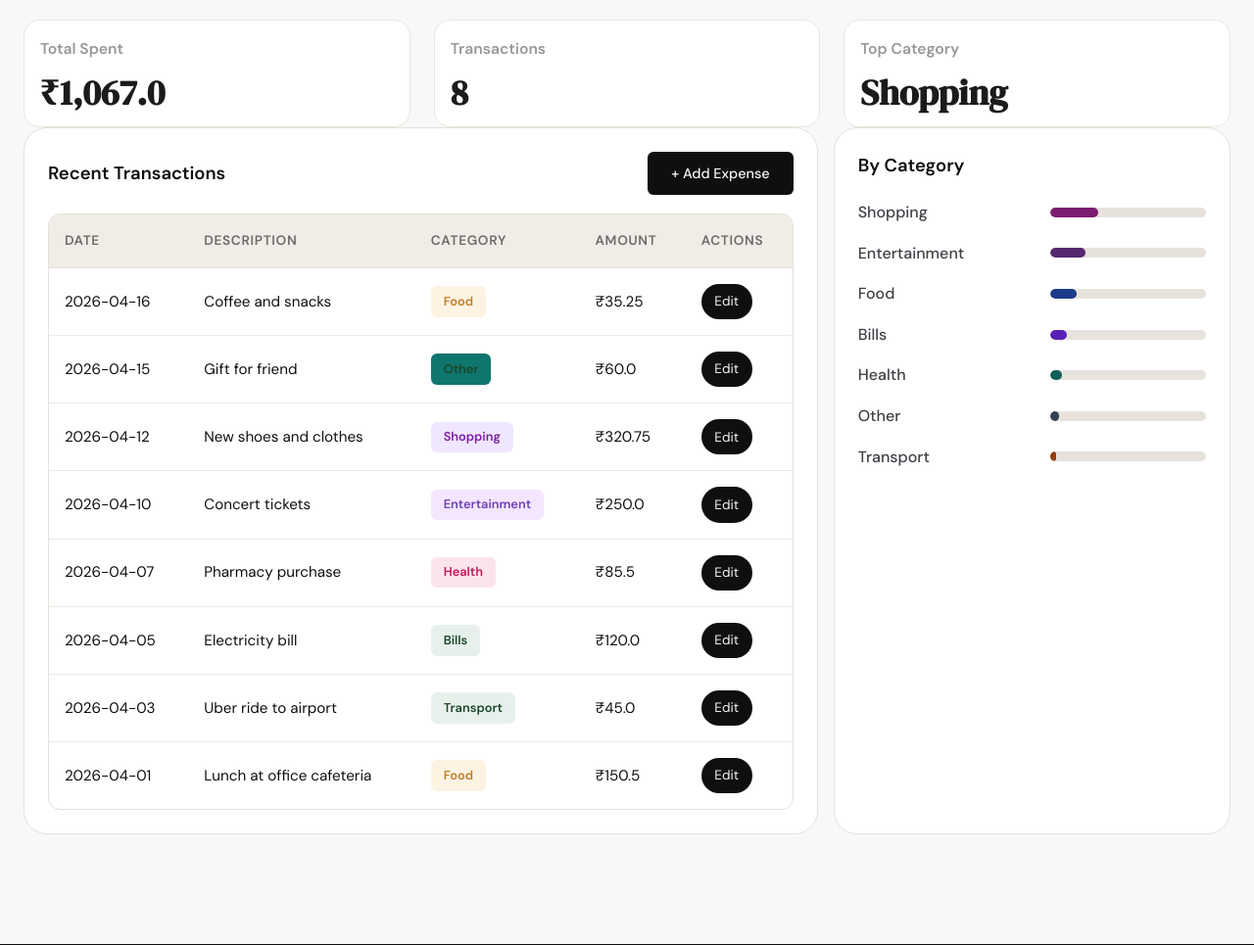
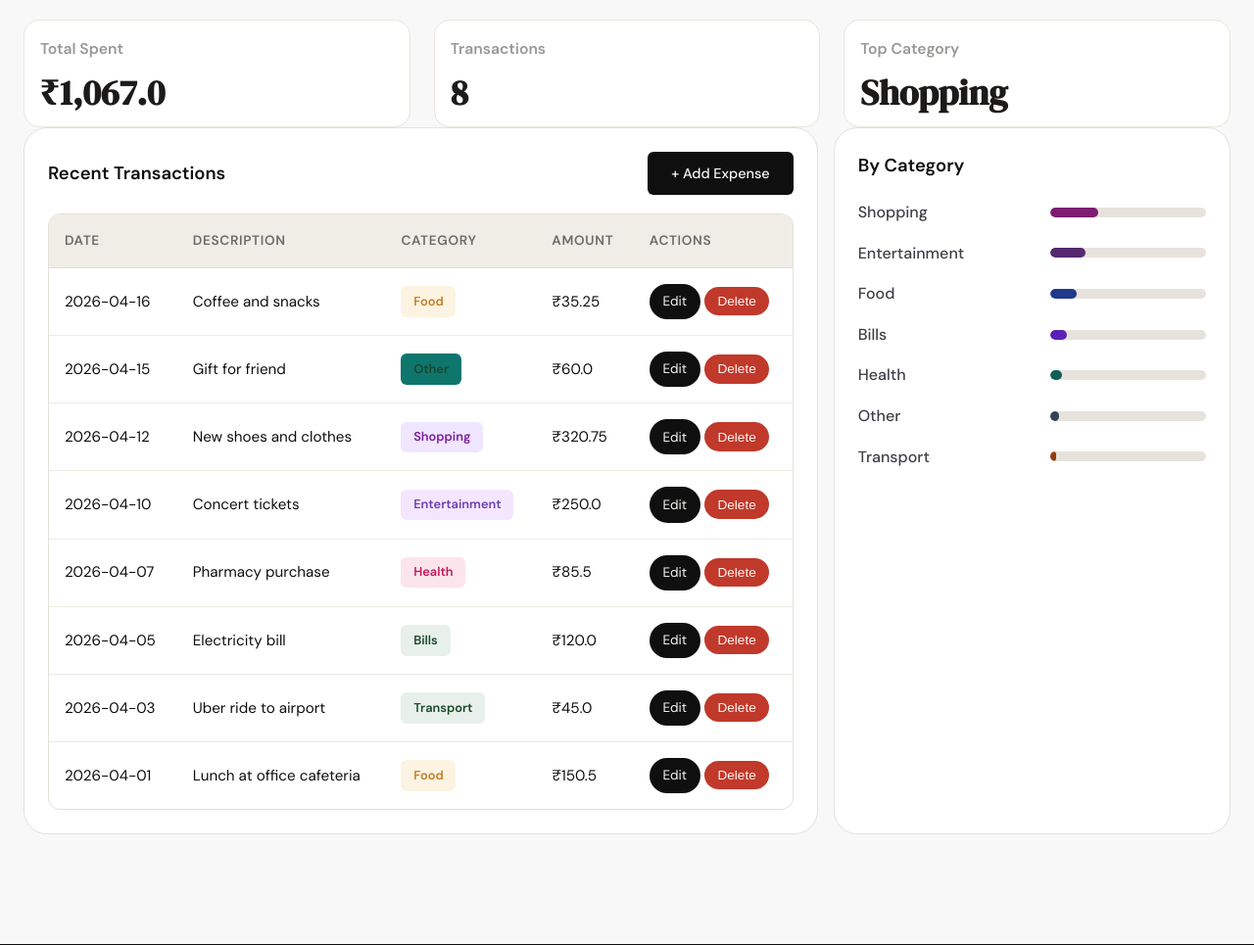
Before and after one commit to Shreyash2005061/Expense-tracker, a Flask app: page /profile in a window 1280 px wide. Shown: the part 479-1444 px from the top of the page at 98% size. Run offline with Flask 3, Linux system fonts and the light colour scheme; the visitor is signed in with stand-in values (Sample User, id 1); data comes from the database, SQL or seed files in the repository.

Commit message:
add the delete feature on profile

```diff
--- a/app.py
+++ b/app.py
@@ -9,6 +9,7 @@ from database.queries import (
     get_category_breakdown,
     get_expense_by_id,
     update_expense,
+    delete_expense as delete_expense_query,
 )
 
 app = Flask(__name__)
@@ -307,9 +308,15 @@ def edit_expense(id):
     return redirect(url_for("profile"))
 
 
-@app.route("/expenses/<int:id>/delete")
+@app.route("/expenses/<int:id>/delete", methods=["POST"])
+@login_required
 def delete_expense(id):
-    return "Delete expense — coming in Step 9"
+    expense = get_expense_by_id(id, session['user_id'])
+    if expense is None:
+        abort(404)
+
+    delete_expense_query(id, session['user_id'])
+    return redirect(url_for("profile"))
 
 
 @app.context_processor
--- a/database/queries.py
+++ b/database/queries.py
@@ -179,6 +179,23 @@ def update_expense(expense_id, user_id, amount, category, date, description=None
         return False, f"Database error: {str(e)}"
 
 
+def delete_expense(expense_id, user_id):
+    """Delete an expense owned by the given user."""
+    conn = _get_connection()
+    cursor = conn.cursor()
+    cursor.execute(
+        '''
+        DELETE FROM expenses
+        WHERE id = ? AND user_id = ?
+        ''',
+        (expense_id, user_id)
+    )
+    conn.commit()
+    rows_deleted = cursor.rowcount
+    conn.close()
+    return rows_deleted > 0
+
+
 def get_category_breakdown(user_id, date_from=None, date_to=None):
     """Get category breakdown for a user. Returns list of dicts with name, amount, percentage (sums to 100)."""
     conn = _get_connection()
--- a/static/css/style.css
+++ b/static/css/style.css
@@ -911,6 +911,26 @@ a { color: inherit; text-decoration: none; }
     transform: translateY(-1px);
 }
 
+.btn-delete {
+    display: inline-flex;
+    align-items: center;
+    justify-content: center;
+    padding: 0.45rem 0.85rem;
+    background: var(--danger);
+    color: var(--paper);
+    border-radius: 999px;
+    font-size: 0.85rem;
+    text-decoration: none;
+    border: none;
+    cursor: pointer;
+    transition: background 0.2s ease, transform 0.2s ease;
+}
+
+.btn-delete:hover {
+    background: var(--ink);
+    transform: translateY(-1px);
+}
+
 .expense-footer {
     margin-top: 1rem;
     text-align: center;
--- a/templates/landing.html
+++ b/templates/landing.html
@@ -15,7 +15,11 @@
             Spendly helps you log expenses, spot patterns, and stay on budget — without the spreadsheet headache.
         </p>
         <div class="hero-actions">
-            <a href="{{ url_for('register') }}" class="btn-primary">Create free account</a>
+            {% if session.get('user_id') %}
+                <a href="{{ url_for('profile') }}" class="btn-primary">Go to profile</a>
+            {% else %}
+                <a href="{{ url_for('register') }}" class="btn-primary">Create free account</a>
+            {% endif %}
             <button type="button" class="btn-ghost" id="video-btn">See how it works</button>
         </div>
         <div class="hero-visual">
--- a/templates/profile.html
+++ b/templates/profile.html
@@ -80,7 +80,12 @@
                                 <td>{{ transaction.description }}</td>
                                 <td><span class="category-badge category-{{ transaction.category.lower() }}">{{ transaction.category }}</span></td>
                                 <td>₹{{ "{:,}".format(transaction.amount) }}</td>
-                                <td><a href="{{ url_for('edit_expense', id=transaction.id) }}" class="btn-small btn-edit">Edit</a></td>
+                                <td>
+                                    <a href="{{ url_for('edit_expense', id=transaction.id) }}" class="btn-small btn-edit">Edit</a>
+                                    <form method="POST" action="{{ url_for('delete_expense', id=transaction.id) }}" style="display:inline" onsubmit="return confirm('Delete this expense?')">
+                                        <button type="submit" class="btn-small btn-delete">Delete</button>
+                                    </form>
+                                </td>
                             </tr>
                             {% endfor %}
                         </tbody>
```
Also changed, not shown: tests/test_delete_expense.py (added, +158 -0 lines), .claude/specs/09-delete-expense.md (added).
